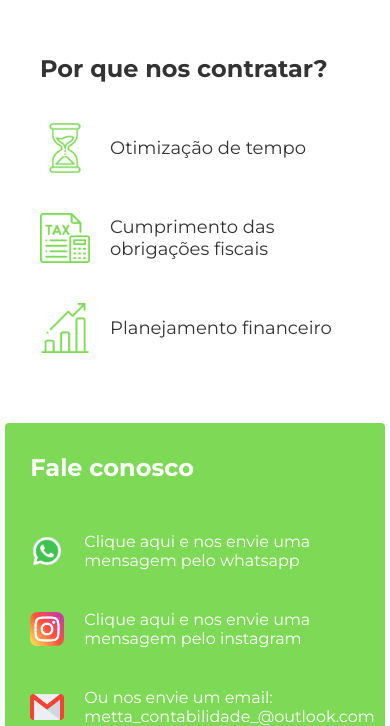
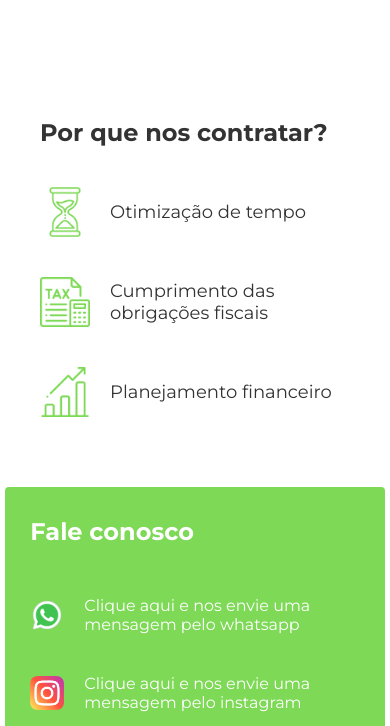
Before and after one commit to MariaJuliaAS/mettaContabilidade, a React (Vite) app: page / in a window 390 px wide. Shown: the part 3378-4104 px from the top of the page. Built offline with nearby package versions, Linux system fonts and the light colour scheme; no server answers; the database is empty.

Commit message:
Ajuste na responsividade

```diff
--- a/src/styles/contactUs.module.css
+++ b/src/styles/contactUs.module.css
@@ -13,6 +13,7 @@
     align-items: center;
     flex-direction: row;
     width: 100%;
+    margin-top: 70px;
 }
 
 .whyHireUsArea, .contactUsArea{
```
